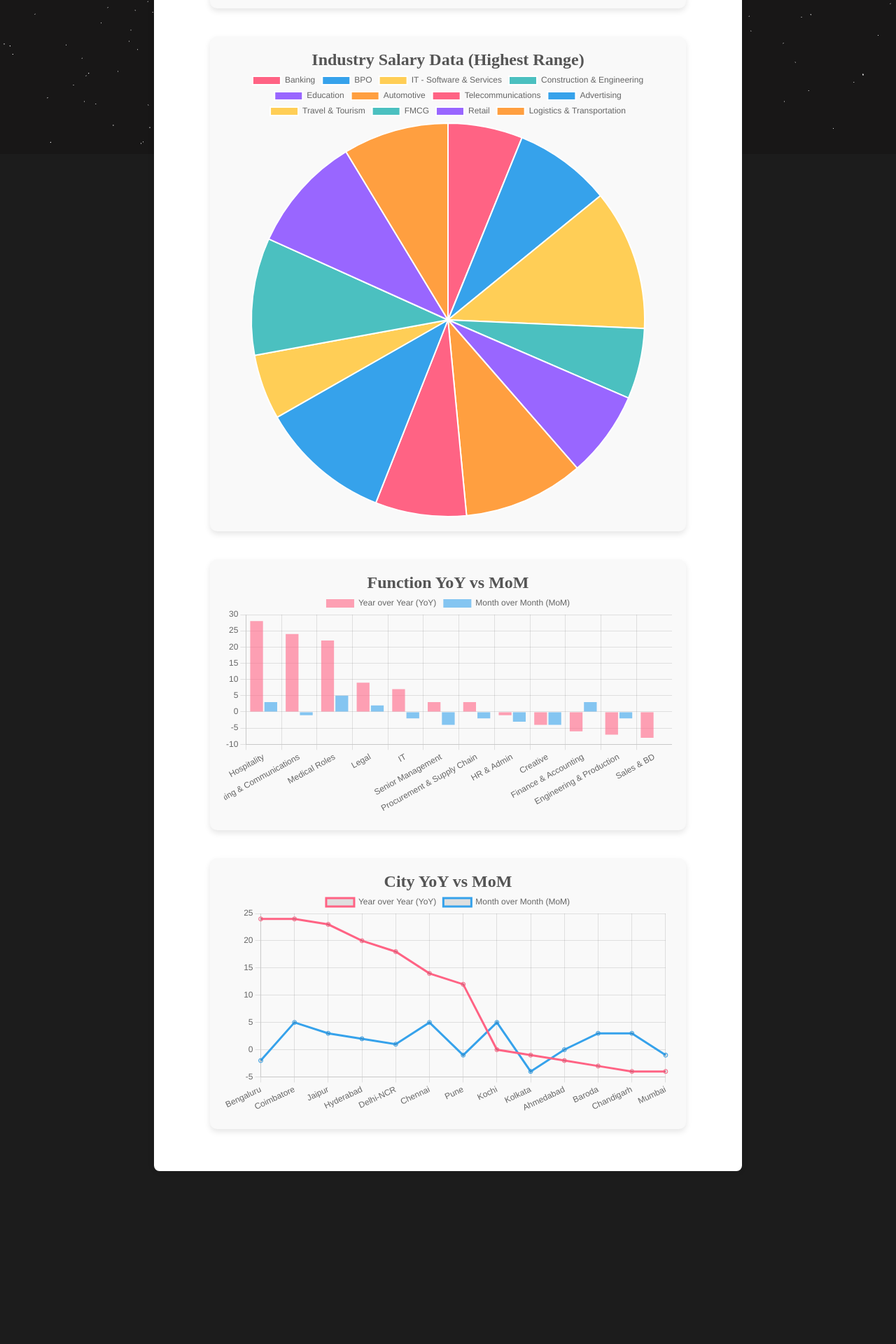
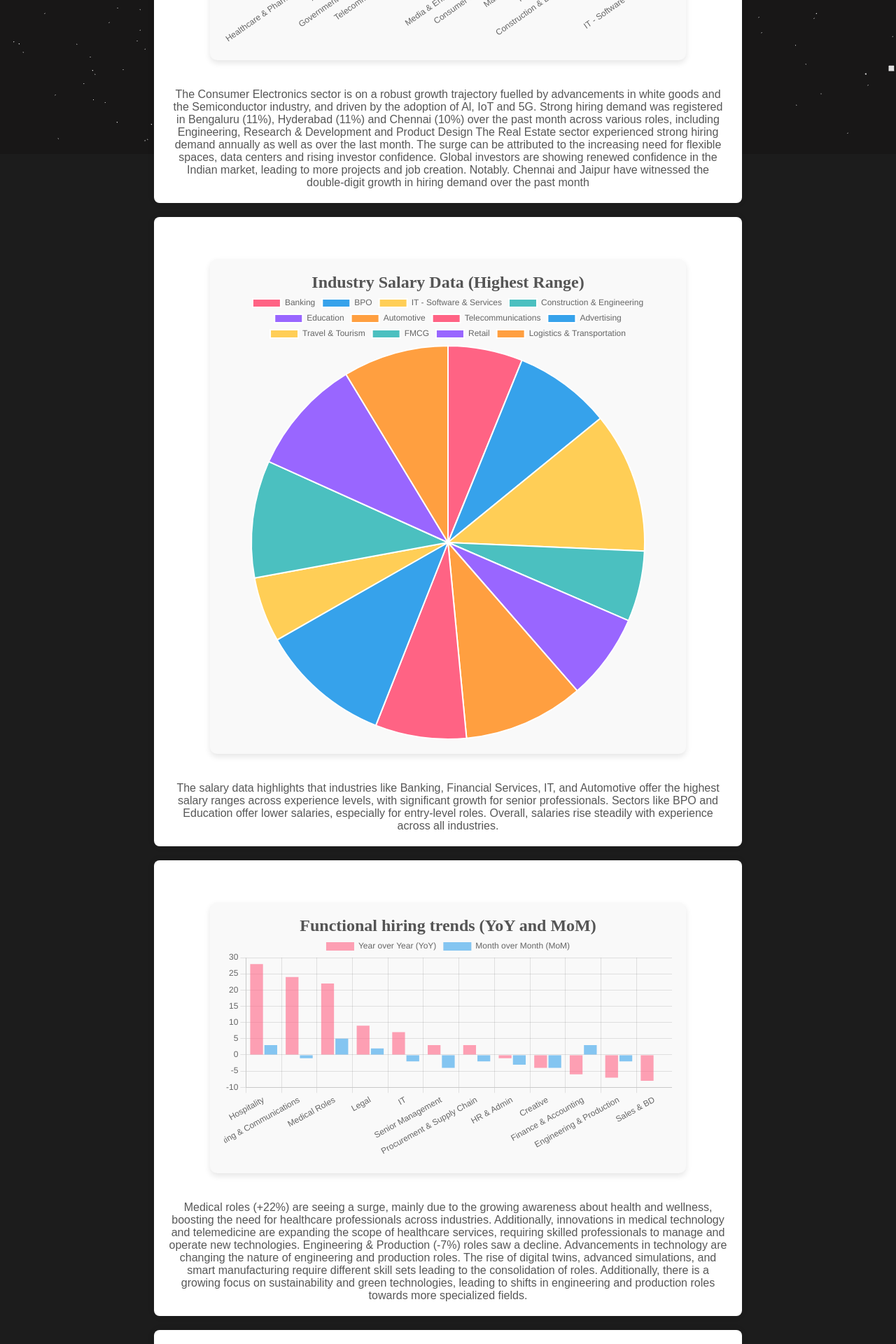
Before and after one commit to Aadithya-J/sih24, a React (Vite) app in the folder frontend/: page /insights in a window 1280 px wide. Shown: the part 580-2500 px from the top of the page at 70% size. Before the commit the page ends 2273 px from the top, so only its background shows below. Built offline with nearby package versions, Linux system fonts and the light colour scheme; no server answers; sample sign-in values are in the browser's storage.

Commit message:
modified job market insights

```diff
--- a/frontend/package.json
+++ b/frontend/package.json
@@ -12,6 +12,9 @@
   "dependencies": {
     "@fontsource/balsamiq-sans": "^5.0.21",
     "@fontsource/open-sans": "^5.0.29",
+    "@fortawesome/fontawesome-svg-core": "^6.6.0",
+    "@fortawesome/free-solid-svg-icons": "^6.6.0",
+    "@fortawesome/react-fontawesome": "^0.2.2",
     "@react-three/drei": "^9.112.0",
     "@react-three/fiber": "^8.17.6",
     "@xyflow/react": "^12.2.1",
--- a/frontend/src/pages/communitySupport/MentorProfiles.css
+++ b/frontend/src/pages/communitySupport/MentorProfiles.css
@@ -44,6 +44,7 @@
 .profile-info h3 {
   margin: 0;
   font-size: 1.5em;
+  color: gray;
 }
 
 .profile-info p {
--- a/frontend/src/pages/home/Home.js
+++ b/frontend/src/pages/home/Home.js
@@ -99,6 +99,14 @@ function Home() {
         </div>
       </div>
 
+    {/* Real time job market insights */}
+      <div className="feature-box">
+        <Link to="/insights">
+          <h3>Real-time Job Market Insights</h3>
+          <p>Stay up-to-date with our Real-time job market insights obtained from various sources to help you land the perfect job.</p>
+        </Link>
+      </div>
+
       {/* Footer Section */}
       <footer className="footer">
         <div className="footer-content">
--- a/frontend/src/pages/jobMarketInsights/jobMarketInsights.css
+++ b/frontend/src/pages/jobMarketInsights/jobMarketInsights.css
@@ -1,8 +1,15 @@
+p {
+    margin: 20px;
+    color: rgb(87, 87, 87);
+    font-size: 1rem;
+}
+
 .app {
     font-family: Arial, sans-serif;
     margin: 20px;
     text-align: center;
     margin: auto;
+    margin: 20px auto;
   }
 
   .chart-section {
--- a/frontend/src/pages/jobMarketInsights/jobMarketInsights.js
+++ b/frontend/src/pages/jobMarketInsights/jobMarketInsights.js
@@ -75,28 +75,44 @@ const JobMarketInsights = () => {
   };
 
   return (
+    <>
         <div className="app">
         <h1>Industry Growth Overview</h1>
+
+        <p>Our data according to the latest info (August 2024) indicates an 11% year-on-year growth, with a 1% increase over the past three months. However, it shows a 1% decline month-on-month, and an 11% increase over six months.</p>
         <div className="chart-section">
             <h2>Industry YoY vs MoM</h2>
             <Bar data={industryData} />
         </div>
+            <p>The Consumer Electronics sector is on a robust growth trajectory fuelled by advancements in white goods and the Semiconductor industry, and driven by the adoption of Al, IoT and 5G. Strong hiring demand was registered in Bengaluru (11%), Hyderabad (11%) and Chennai (10%) over the past month across various roles, including Engineering, Research & Development and Product Design
+            The Real Estate sector experienced strong hiring demand annually as well as over the last month. The surge can be attributed to the increasing need for flexible spaces, data centers and rising investor confidence. Global investors are showing renewed confidence in the Indian market, leading to more projects and job creation. Notably. Chennai and Jaipur have witnessed the double-digit growth in hiring demand over the past month</p>
+        </div>
 
+        <div className="app">
             <div className="chart-section">
                 <h2>Industry Salary Data (Highest Range)</h2>
                 <Pie data={salaryData} />
             </div>
+            <p>The salary data highlights that industries like Banking, Financial Services, IT, and Automotive offer the highest salary ranges across experience levels, with significant growth for senior professionals. Sectors like BPO and Education offer lower salaries, especially for entry-level roles. Overall, salaries rise steadily with experience across all industries.</p>
+        </div>
 
+        <div className="app">
             <div className="chart-section">
-        <h2>Function YoY vs MoM</h2>
+                <h2>Functional hiring trends (YoY and MoM)</h2>
                 <Bar data={functionData} />
             </div>
+            <p>Medical roles (+22%) are seeing a surge, mainly due to the growing awareness about health and wellness, boosting the need for healthcare professionals across industries. Additionally, innovations in medical technology and telemedicine are expanding the scope of healthcare services, requiring skilled professionals to manage and operate new technologies.
+            Engineering & Production (-7%) roles saw a decline. Advancements in technology are changing the nature of engineering and production roles. The rise of digital twins, advanced simulations, and smart manufacturing require different skill sets leading to the consolidation of roles. Additionally, there is a growing focus on sustainability and green technologies, leading to shifts in engineering and production roles towards more specialized fields.</p>
+        </div>
 
+        <div className="app">
             <div className="chart-section">
-        <h2>City YoY vs MoM</h2>
+                <h2>City hiring (YoY vs MoM)</h2>
                 <Line data={cityData} />
             </div>
+            <p>E-recruitment soared in 8 of 13 cities annually, led by Bengaluru (+24%) & Coimbatore (+24%). Jaipur, Delhi-NCR, and Hyderabad also showed strong gains, highlighting expandong opportunities in tier-2 cities.</p>
         </div>
+    </>
   );
 };
 
```
Also changed, not shown: 1 other file (tests, documents, lock files or other folders). Lines whose indentation alone changed are shown as unchanged.
